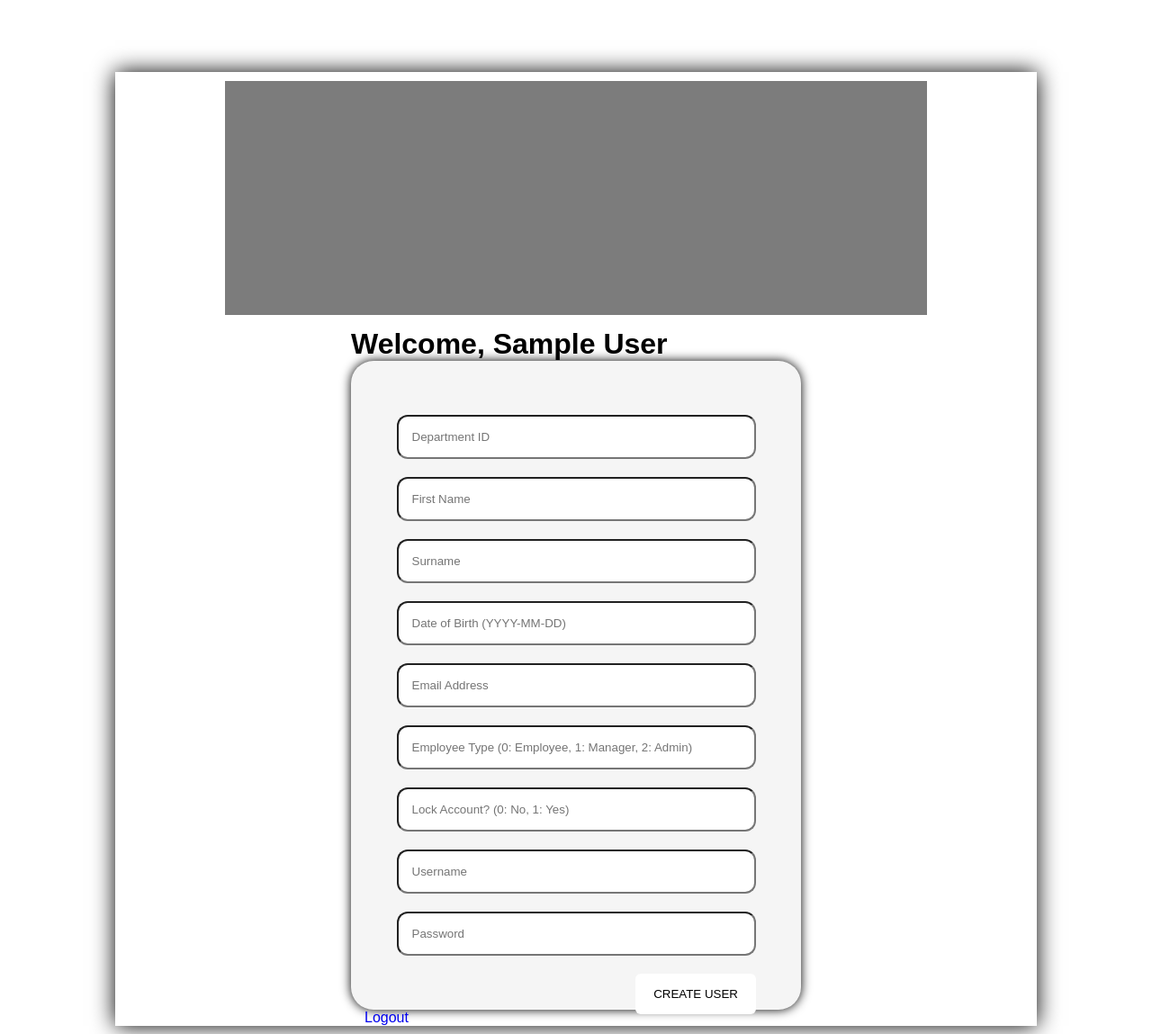
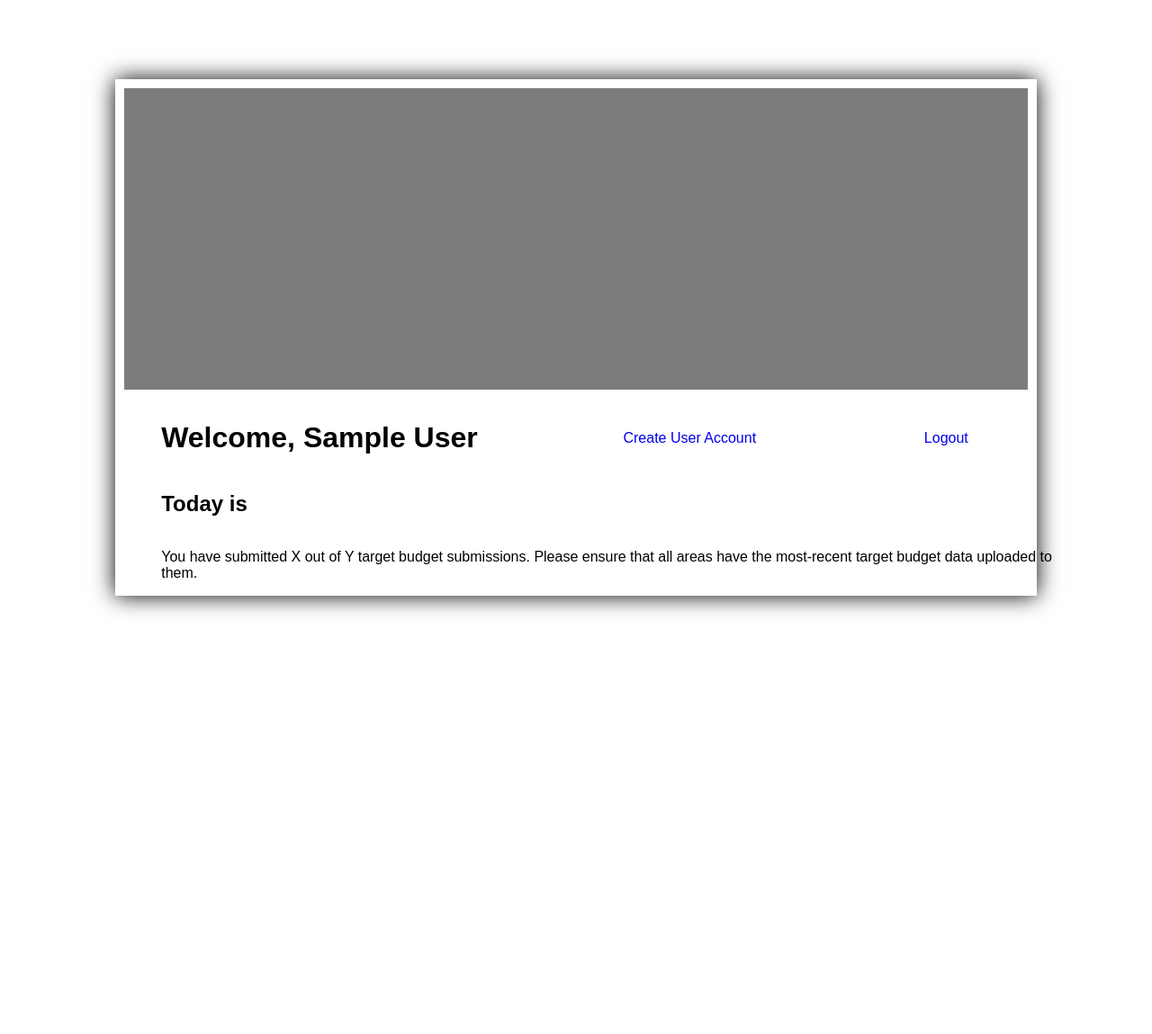
Before and after one commit to c3026923/budget-tracker, a PHP site: page /home-admin.php in a window 1280 px wide. Shown: the whole page at 90% size. After the commit the page ends 682 px from the top, so only its background shows below. Run offline with PHP 8.4, Linux system fonts and the light colour scheme; the visitor is signed in with stand-in values (Sample User, id 1).

Commit message:
Fixed login to properly use secure hash. Restructured webpages. Added base for admin dashboard.

```diff
--- a/website-code/home-admin.php
+++ b/website-code/home-admin.php
@@ -8,39 +8,30 @@
     <?php include 'includes/head.php'; ?>
 
     <head>
-        <title>Budget Tracker | Dashboard</title>
+        <title>Budget Tracker | Admin Dashboard</title>
     </head>
 
     <body>
         <div class="padding-bottom"></div>
-        <div class="container-centered">
-            <div class="header-carousel-outer-region">
+        <div class="container-centered-wide">
+            <div class="header-outer-region">
                 <img src="images/testimage-long.png" class="image-fill" alt="" width="10">
             </div>
-            <div>
+            <div class="main-body">
                 <div class="horizontal-split">
-                    <h1>Welcome,
-                        <?php echo $_SESSION['name'] ?>
-                        </h1?>
+                    <div>
+                        <h1>Welcome, <?php echo $_SESSION['name']?></h1?>
+                    </div>
+                    <div>
+                        <a href="admin-createuser.php">Create User Account</a>
+                    </div>
+                    <div class="horizontal-split-item-right">
+                        <a href="processlogout.php">Logout</a>
+                    </div>
                 </div>
-                <form action="createuser.php" method="post">
-                    <?php if (isset($_GET['error'])) { ?>
-                        <p class="errorbox">
-                            <?php echo $_GET['error']; ?>
-                        </p>
-                    <?php } ?>
-                    <input type="number" name="departmentid" placeholder="Department ID">
-                    <input type="text" name="firstname" placeholder="First Name">
-                    <input type="text" name="surname" placeholder="Surname">
-                    <input type="text" name="dob" placeholder="Date of Birth (YYYY-MM-DD)">
-                    <input type="text" name="email" placeholder="Email Address">
-                    <input type="number" name="employeetype" placeholder="Employee Type (0: Employee, 1: Manager, 2: Admin)">
-                    <input type="number" name="locked" placeholder="Lock Account? (0: No, 1: Yes)">
-                    <input type="text" name="createusername" placeholder="Username">
-                    <input type="text" name="createpassword" placeholder="Password">
-                    <button type="submit">CREATE USER</button>
-                </form>
-                <a href="processlogout.php">Logout</a>
+                <?php $date = date('Y-m-d H:i:s');?>
+                <h2>Today is <?php $date?></h2>
+                <p>You have submitted X out of Y target budget submissions. Please ensure that all areas have the most-recent target budget data uploaded to them.</p>
             </div>
         </div>
     </body>
@@ -48,7 +39,7 @@
     </html>
     <?php
 } else {
-    header("Location: processlogin.php");
+    header("Location: login.php");
     exit();
 }
 ?>
--- a/website-code/home.php
+++ b/website-code/home-employee.php
@@ -8,7 +8,7 @@
     <?php include 'includes/head.php'; ?>
 
     <head>
-        <title>Budget Tracker | Dashboard</title>
+        <title>Budget Tracker | Employee Dashboard</title>
     </head>
 
     <body>
@@ -25,7 +25,6 @@
                 </div>
                 <p>AAAAAAAAAAAAAAAAAAA</p>
                 <p>AAAAAAAAAAAAAAAAAAA</p>
-
             </div>
         </div>
     </body>
--- a/website-code/login.php
+++ b/website-code/login.php
@@ -7,7 +7,7 @@
 <body>
     <div class="container-centered-login">
         <form action="processlogin.php" method="post">
-            <div class="header-carousel-outer-region">
+            <div class="header-outer-region">
                 <img src="images/testimage.png" class="image-fill" alt="" width="10">
             </div>
             <?php if (isset($_GET['error'])) { ?>
@@ -22,7 +22,6 @@
             <button type="submit">Login</button>
         </form>
     </div>
-
 </body>
 
 </html>
--- a/website-code/styles/mobile.css
+++ b/website-code/styles/mobile.css
@@ -1,4 +1,31 @@
-.container-centered-login {
+.container-centered-wide
+{
+    display: flex;
+    flex-direction: column;
+    justify-content: center;
+    align-items: center;
+    width: 80vw;
+    box-shadow: 0px 0px 24px black;
+    margin: auto;
+    min-width: 1000px;
+    max-width: 2000px;
+}
+
+.container-centered-narrow
+{
+    display: flex;
+    flex-direction: column;
+    justify-content: center;
+    align-items: center;
+    width: 40vw;
+    box-shadow: 0px 0px 24px black;
+    margin: auto;
+    min-width: 1000px;
+    max-width: 2000px;
+}
+
+.container-centered-login
+{
     display: flex;
     flex-direction: column;
     justify-content: center;
@@ -7,31 +34,19 @@
     background: white;
 }
 
-.container-centered
-{
-    display: flex;
-    flex-direction: column;
-    justify-content: center;
-    align-items: center;
-    width: 80vw;
-    box-shadow: 0px 0px 24px black;
-    margin: auto;
-    position: relative;
-}
-
 .padding-bottom
 {
     padding-bottom: 10vh;
 }
 
-* {
+*
+{
     font-family: sans-serif;
     box-sizing: border-box;
-    margin-top: 0px;
-    margin-bottom: 0px;
 }
 
-form {
+form
+{
     width: 500px;
     box-shadow: 0px 0px 12px black;
     border-radius: 25px;
@@ -39,7 +54,8 @@
     background: whitesmoke;
 }
 
-input {
+input
+{
     display: block;
     width: 95%;
     border-radius: 12px;
@@ -47,12 +63,14 @@
     margin: 20px auto;
 }
 
-label {
+label
+{
     font-size: 18px;
     padding: 10px;
 }
 
-button {
+button
+{
     float: right;
     padding: 15px 20px;
     color: black;
@@ -62,11 +80,13 @@
     background: white;
 }
 
-button:hover {
+button:hover
+{
     opacity: 0.8;
 }
 
-.errorbox {
+.errorbox
+{
     background: #F2DEDE;
     color: #A94442;
     padding: 20px;
@@ -75,7 +95,8 @@
     margin: 20px auto;
 }
 
-h1 {
+h1
+{
     font-size: 32px;
 }
 
@@ -84,33 +105,49 @@
     font-size: 16px;
 }
 
-a {
+a
+{
     padding: 10px 15px;
     border-radius: 5px;
     margin-right: 10px;
     text-decoration: none;
 }
 
-a:hover {
+a:hover
+{
     opacity: 0.8;
 }
 
-.header-carousel-outer-region
+.header-outer-region
 {
-    padding: 10px 0px;
+    padding: 10px;
+    width: 100%;
 }
 
 .image-fill
 {
-    background-size: cover;
-    background-position: center;
     width: 100%;
 }
 
 .horizontal-split
 {
+    display: flex;
+    flex-direction: row;
+    align-items: center;
+    justify-content: space-between;
+}
+
+.horizontal-split-item-right
+{
+    padding-right: 10%;
+}
+
+.main-body
+{
+    display:flex;
+    flex-direction: column;
+    align-self: flex-start;
     width: 100%;
-    display: flex;
-    flex-wrap: wrap;
-    flex-direction: row;
+    margin-left: 5%;
+    margin-right: 5%;
 }
```
Also changed, not shown: website-code/admin-createuser.php (added, +56 -0 lines), website-code/createuser.php (+8 -4 lines), website-code/processlogin.php (+46 -16 lines).
